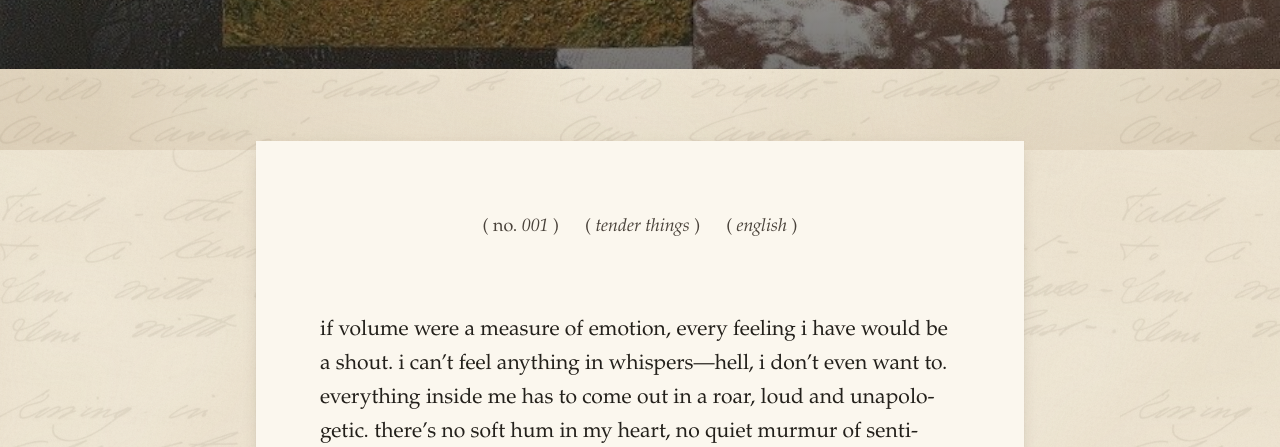
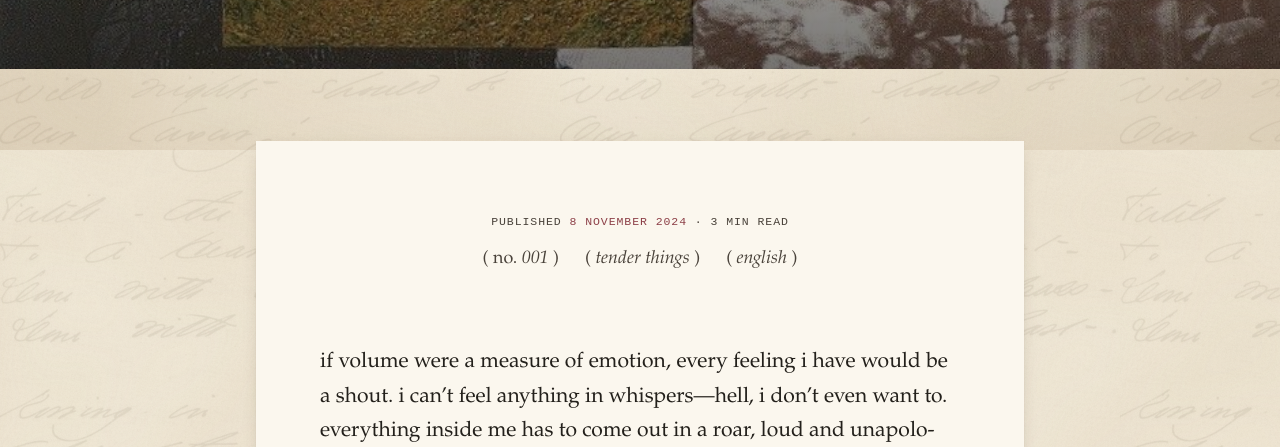
Before and after one commit to DarrenOfficial/fayza, an Astro site: page /p/if-volume-were-a-measure-of-emotion in a window 1280 px wide. Shown: the part 650-1097 px from the top of the page. Built offline with nearby package versions, Linux system fonts and the light colour scheme; Astro itself is replaced by a stand-in of ours; a web font is replaced by a local one.

Commit message:
Show published date and reading time on Piece pages
Co-Authored-By: Claude Opus 5.5 <noreply@anthropic.com>

```diff
--- a/src/pages/p/[slug].astro
+++ b/src/pages/p/[slug].astro
@@ -44,6 +44,7 @@ const schema = [
   },
 ];
 const words = (piece.body ?? '').split(/\s+/).filter(Boolean).length;
+const published = d.date.toLocaleDateString('en-GB', { day: 'numeric', month: 'long', year: 'numeric', timeZone: 'Asia/Jakarta' }).toLowerCase();
 const minutes = Math.max(1, Math.round(words / 230));
 // Editorial title: first half of the words in italic, the rest upright on a new line.
 const titleWords = d.title.split(/\s+/);
@@ -77,6 +78,9 @@ const topline = [`no. ${pad(d.no)}`, d.lang === 'id' ? 'bahasa' : 'english', SHE
   </header>
 
   <article class="piece" lang={d.lang}>
+    <p class="dateline">
+      published <time datetime={d.date.toISOString()}>{published}</time> · {minutes} min read
+    </p>
     <p class="labels">
       <span>( no. <em>{pad(d.no)}</em> )</span>
       <a href={`/?shelf=${d.shelf}`}>( <em>{SHELVES[d.shelf].label}</em> )</a>
@@ -216,6 +220,18 @@ const topline = [`no. ${pad(d.no)}`, d.lang === 'id' ? 'bahasa' : 'english', SHE
     .piece {
       margin: 24px 10px 0;
     }
+  }
+  .dateline {
+    margin: 0 0 14px;
+    text-align: center;
+    font-family: var(--f-mono);
+    font-size: 0.72rem;
+    letter-spacing: 0.08em;
+    text-transform: uppercase;
+    color: var(--ink-soft);
+  }
+  .dateline time {
+    color: var(--rose-deep);
   }
   .labels {
     display: flex;
```
